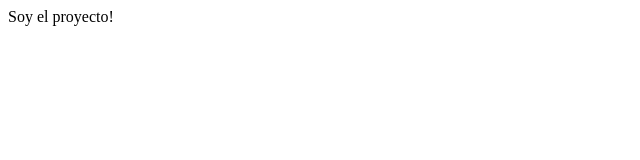
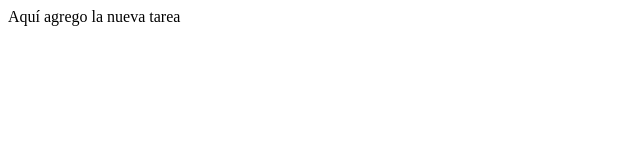
Before and after one commit to Leomonay/prueba_tecla, a plain HTML site: page index.html in a window 1280 px wide. Shown: the full height of the page, 0-640 px from the left. Drawn offline with Linux system fonts and the light colour scheme.

Commit message:
nueva tarea terminada

```diff
--- a/index.html
+++ b/index.html
@@ -1,5 +1,5 @@
 <html>
   <body>
-    <div>Soy el proyecto!</div>
+    <div>Aquí agrego la nueva tarea</div>
   </body>
 </html>
```
